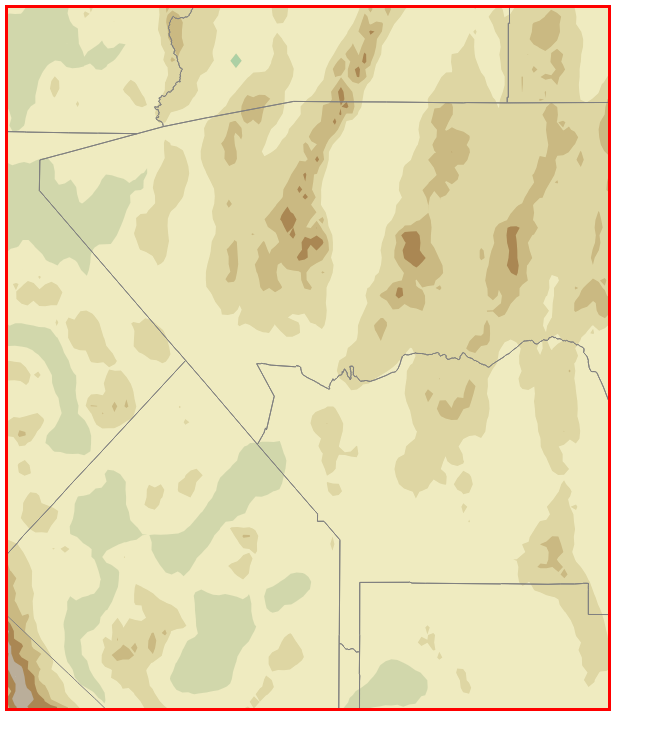
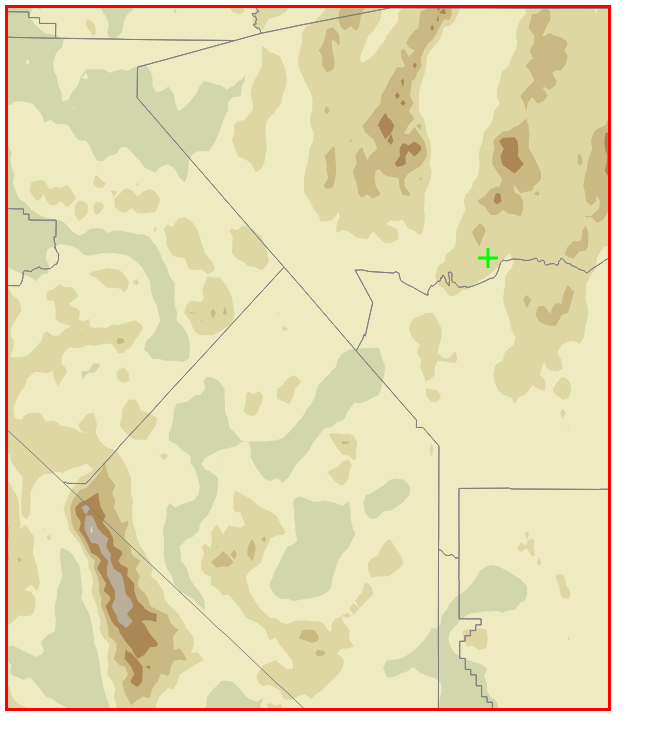
Before and after one commit to caseyshields/nevada, a website: page index.html in a window 1280 px wide. Shown: the whole page, without its empty margins (0-669 px from the left). Drawn offline with nearby package versions, Linux system fonts and the light colour scheme.

Commit message:
made more params configurable

```diff
--- a/index.html
+++ b/index.html
@@ -57,7 +57,8 @@
             {x:-115, y:36, class:'stitches', glyph:'source'},
             {x:-115, y:37, class:'stitches', glyph:'sink'},
             {x:-116, y:36, class:'stitches2', glyph:'sink'},
-            {x:-116, y:37, class:'stitches', glyph:'source'}
+            {x:-116, y:37, class:'stitches', glyph:'source'},
+            {x:-117, y:38.5, class:'stitches2', glyph:'sink'}
         ];
 
         let map = createMap(svg, {} )
--- a/map.js
+++ b/map.js
@@ -9,10 +9,11 @@ let createMap = function( svg, params ) {
     let marks = []; // array or markers to be displayed
 
     let args = {
-        sphereBounds: [[-120,42],[-114,35]], // defaults to Nevada in spherical coordinates
+        sphereBounds: [[-120,42],[-114,35]], // top left and bottom right bounding coordinates, defaults to Nevada
         worldScale: 6 * 60*60, // about an arcsecond to a screen pixel is what I'm aiming for...
         screenBounds: [[0,0],[600,700]],
         markerScale: 1.0,
+        zoomBounds: [0.2, 5.0],
     };
     args = Object.assign( args, params );
 
@@ -43,25 +44,40 @@ let createMap = function( svg, params ) {
         '#AC9A7C','#BAAE9A','#CAC3B8','#E0DED8','#F5F4F2'])// brown to white
         .domain([-100, 4400]);
 
+    // create a projection which maps spherical coordinates onto planar viewport coordinates
+    let lt = args.sphereBounds[0];
+    let br = args.sphereBounds[1];
+    let toCenter = [ -(lt[0]+br[0])/2.0, -(lt[1]+br[1])/2.0 ];
     let projection =
-        // d3.geoMercator()
-        // .scale( 6*3600 )
-        // .center( [-117,39] )
-
         d3.geoTransverseMercator()
-        .rotate([116 + 40 / 60, -38 - 45 / 60])
+        .rotate( toCenter ) // previously used [116 + 40 / 60, -38 - 45 / 60]
         .scale( args.worldScale )
 
+        // lines are a bit straighter with the plain mercator, however there is more distortion...
+        // d3.geoMercator()
+        // .scale( args.worldScale )
+        // .center( -toCenter )
+
+        // I should eventually clip, but I'm not sure what stage to do it at...
         //.clipExtent( [[0,0], [600,700]] ) // screen coordinates of the projection output
        ;
 
-   let path = d3.geoPath()
+    // D3.path can generate various viewport geometries from raw geometries by applying a projection
+    let path = d3.geoPath()
        .projection( projection );
 
+    // args.sphereBounds.reduce(
+    //     function(acc, cur) {
+    //         acc.forEach(
+    //             (v,i)=>{acc[i]+=cur[i];}
+    //         );
+    //         return acc;
+    //     }, [0,0] ); // js hipster.
+
+    // D3.zoom collects various mouse gestures into a transform which can be applied to different objects in different ways
     let worldBounds = args.sphereBounds.map(projection);
-
     let zoom = d3.zoom()
-        .scaleExtent([0.2,5.0])
+        .scaleExtent( args.zoomBounds )
         .translateExtent( worldBounds )
         .on('zoom', zoomed);
     svg.call( zoom );
```
